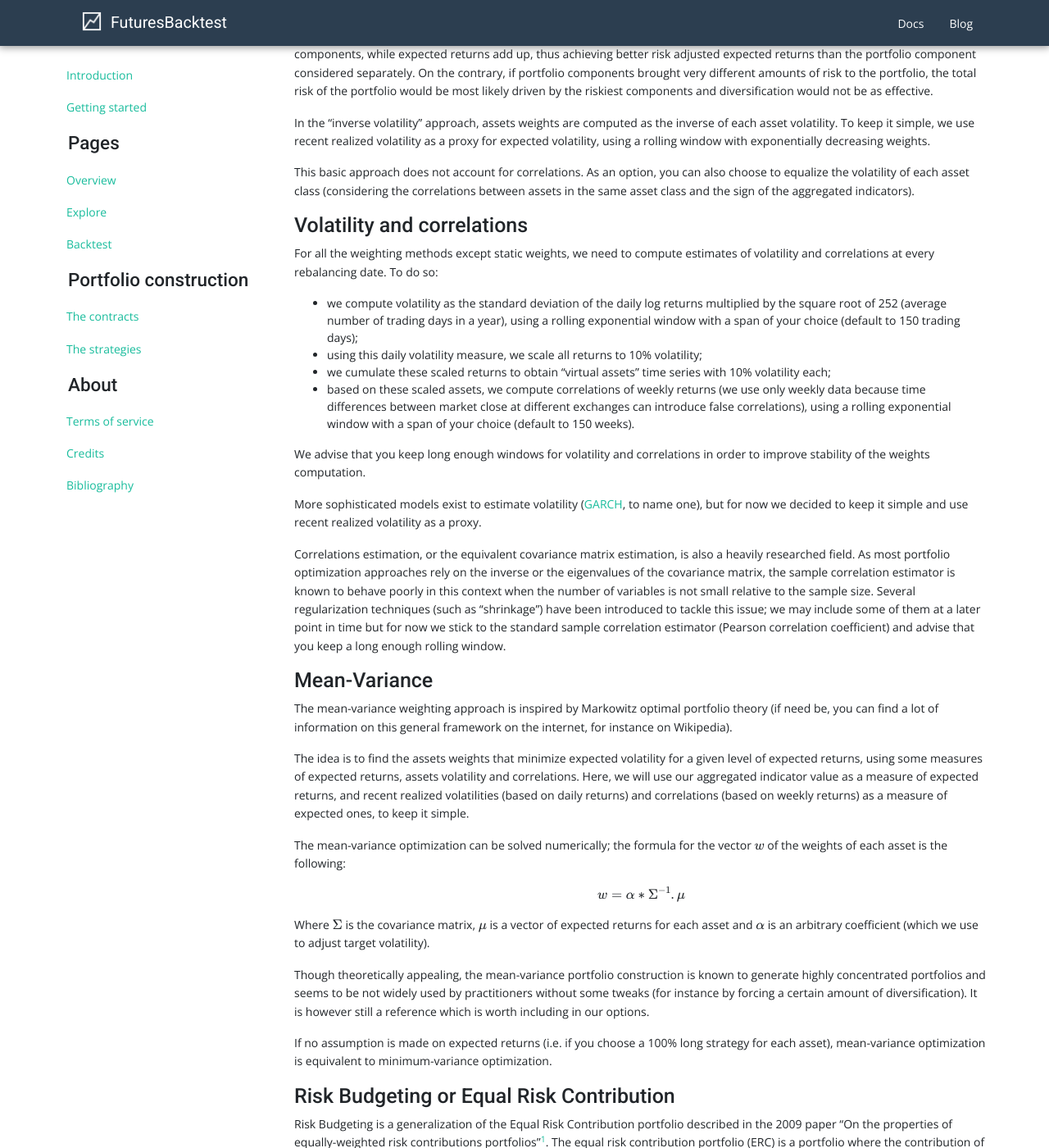
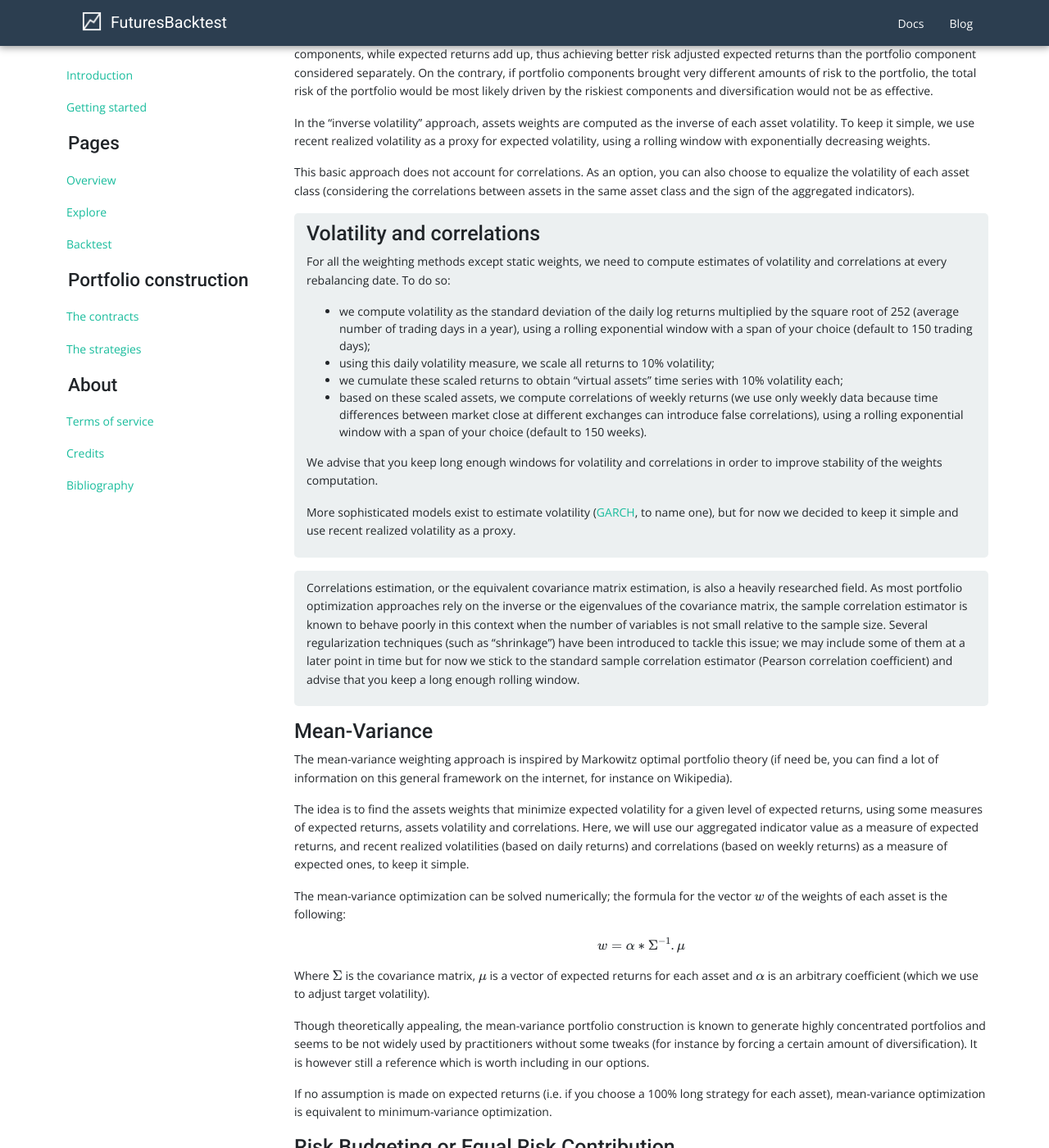
Before and after one commit to ajmal017/futuresbacktest.github.io, a Jekyll site: the page built from drafts/weighting.md, in a window 1280 px wide and 1400 px high, scrolled down 1095 px. Shown: the whole window at 82% size. Built offline with Jekyll 4.4.1, drawn with Linux system fonts in a browser that asks for light colours; nearby versions of some CDN libraries; formulas are drawn with MathJax 3; comment, search, counter and statistics services are not loaded.

Commit message:
Update main.scss

```diff
--- a/assets/css/main.scss
+++ b/assets/css/main.scss
@@ -76,6 +76,12 @@ body {
   height: 100%;
 }
 
+blockquote {
+  background: #ecf0f1;
+  padding: 10px 15px 5px 15px;
+  border-radius: 5px;
+}
+
 #disqus_thread {
   margin-top: 5em;
   margin-bottom: 0;
```
